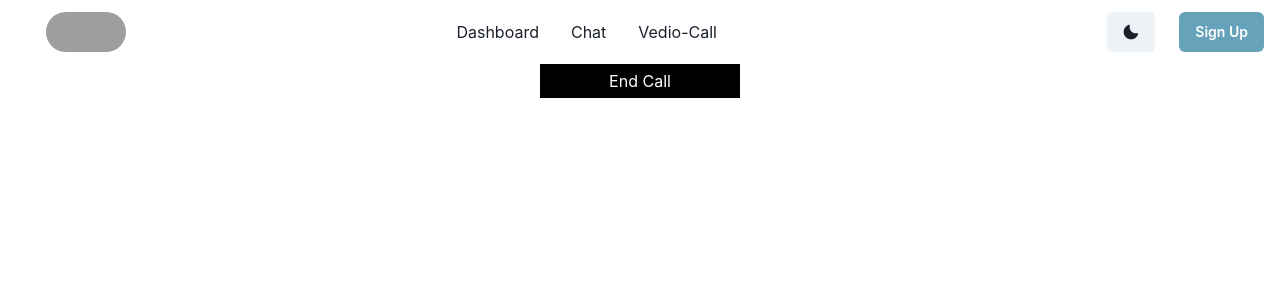
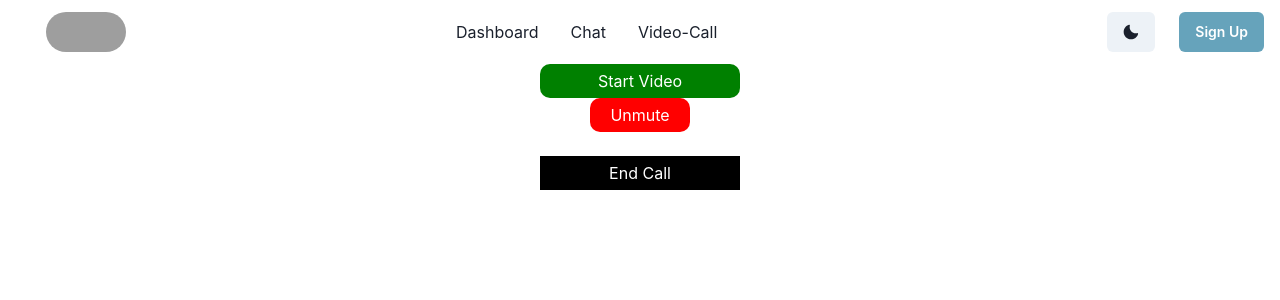
Before and after one commit to gauravkrs/Edutalk, a React (Create React App) app in the folder client/: page /call/1 in a window 1280 px wide. Shown: the top 300 px of the page. Built offline with nearby package versions, Linux system fonts and the light colour scheme; no server answers; grey boxes are pictures that could not be loaded.

Commit message:
video calling done

```diff
--- a/client/src/components/Navbar/Navbar.jsx
+++ b/client/src/components/Navbar/Navbar.jsx
@@ -15,7 +15,7 @@ import {
 import { MoonIcon, SunIcon } from "@chakra-ui/icons";
 import axios from "axios"
 
-const Links = ["Dashboard", "Chat", "Vedio-Call"];
+const Links = ["Dashboard", "Chat", "Video-Call"];
 
 const NavLink = ({ children }) => (
   <Link
--- a/client/src/components/chat/Call.jsx
+++ b/client/src/components/chat/Call.jsx
@@ -15,16 +15,13 @@ function Call() {
   const navigate= useNavigate()
   const [yourID, setYourID] = useState("");
   const [users, setUsers] = useState([]);
+  const [mute, setMute] = useState(true)
   const [stream, setStream] = useState();
-  const [receivingCall, setReceivingCall] = useState(false);
-  const [caller, setCaller] = useState("");
-  const [callerSignal, setCallerSignal] = useState();
   const [callAccepted, setCallAccepted] = useState(false);
-
+  const [loading, setLoading] = useState(true)
   const userVideo = useRef();
   const partnerVideo = useRef();
   const socket = useRef();
-
   useEffect(() => {
     socket.current = io.connect("http://localhost:8000");
     navigator.mediaDevices
@@ -35,21 +32,16 @@ function Call() {
           userVideo.current.srcObject = stream;
         }
       });
-
     socket.current.on("yourID", (id) => {
       setYourID(id);
     });
     socket.current.on("allUsers", (users) => {
       setUsers(users);
     });
-
-    socket.current.on("hey", (data) => {
-      setReceivingCall(true);
-      setCaller(data.from);
-      setCallerSignal(data.signal);
-    });
-  }, []);
-
+  }, [callAccepted,loading]);
+  useEffect(() => {
+    socket.current.on("videoClosed", () => navigate("/account"));
+  }, [socket,loading]);
  function callPeer(id) {
     const peer = new Peer({
       initiator: true,
@@ -90,48 +82,64 @@ function Call() {
       peer.signal(signal);
     });
   }
+  const startVideo = () => {
+    setLoading(false);
+  }
   useEffect(() => {
     const user = JSON.parse(localStorage.getItem("user")) || "";
     users.map((key) => {
       if (key != user) {
         callPeer(key);
       }
-    })
-  },[])
-  function acceptCall() {
-    setCallAccepted(true);
-    const peer = new Peer({
-      initiator: false,
-      trickle: false,
-      stream: stream,
     });
-    peer.on("signal", (data) => {
-      socket.current.emit("acceptCall", { signal: data, to: caller });
-    });
-
-    peer.on("stream", (stream) => {
-      partnerVideo.current.srcObject = stream;
-    });
-
-    peer.signal(callerSignal);
-  }
-
+  },[socket,loading])
   let UserVideo;
   if (stream) {
-    UserVideo = <Video playsInline muted={true} ref={userVideo} autoPlay />;
+    UserVideo = <Video playsInline muted={mute} ref={userVideo} autoPlay />;
   }
 
   let PartnerVideo;
   if (callAccepted) {
-    PartnerVideo = <Video playsInline ref={partnerVideo} autoPlay />;
+    PartnerVideo = (
+      <Video playsInline ref={partnerVideo} autoPlay />
+    );
   }
   return (
-    <div>
+    <div style={{ textAlign: "center" }}>
+      {loading && (
+        <button
+          style={{
+            width: "200px",
+            color: "white",
+            background: "green",
+            borderRadius: "10px",
+            padding: "5px 10px",
+            textAlign: "center",
+          }}
+          onClick={() => startVideo()}
+        >
+          Start Video
+        </button>
+      )}
       <div>
         {UserVideo}
         {PartnerVideo}
       </div>
-
+      <button
+        style={{
+          width: "100px",
+          color: "white",
+          background: "red",
+          borderRadius: "10px",
+          padding: "5px 10px",
+          textAlign: "center",
+        }}
+        onClick={() => setMute(!mute)}
+      >
+        {mute ? "Unmute" : "Mute"}
+      </button>
+      <br />
+      <br />
       <div style={{ textAlign: "center" }}>
         <button
           style={{
@@ -141,8 +149,8 @@ function Call() {
             padding: "5px",
           }}
           onClick={() => {
-            socket.emit("")
-            navigate("/account")
+            socket.current.emit("close_chat");
+            navigate("/account");
           }}
         >
           End Call
```
Also changed, not shown: 1 other file (tests, documents, lock files or other folders). Lines whose indentation alone changed are shown as unchanged.
